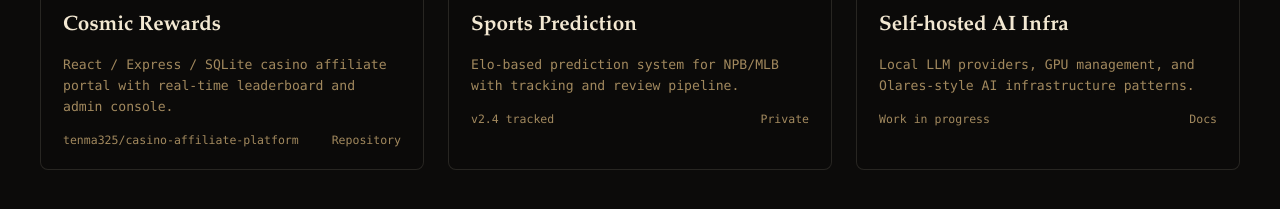
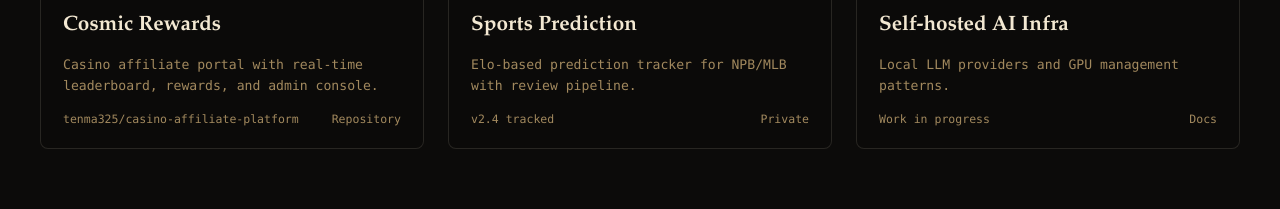
Before and after one commit to tenma325/portfolio, a plain HTML site: page index.html in a window 1280 px wide. Shown: the part 535-744 px from the top of the page. Drawn offline with Linux system fonts and the light colour scheme.

Commit message:
docs: shorten portfolio card descriptions

```diff
--- a/index.html
+++ b/index.html
@@ -155,7 +155,7 @@
         <a class="portfolio-card" href="https://github.com/tenma325/casino-affiliate-platform">
           <img class="portfolio-thumb" src="https://github.com/tenma325.png" alt="Cosmic Rewards thumbnail" />
           <h2 class="portfolio-title">Cosmic Rewards</h2>
-          <p class="portfolio-desc">React / Express / SQLite casino affiliate portal with real-time leaderboard and admin console.</p>
+          <p class="portfolio-desc">Casino affiliate portal with real-time leaderboard, rewards, and admin console.</p>
           <div class="meta-row">
             <span>tenma325/casino-affiliate-platform</span>
             <span>Repository</span>
@@ -165,7 +165,7 @@
         <a class="portfolio-card" href="#">
           <img class="portfolio-thumb" src="https://github.com/tenma325.png" alt="Sports Prediction thumbnail" />
           <h2 class="portfolio-title">Sports Prediction</h2>
-          <p class="portfolio-desc">Elo-based prediction system for NPB/MLB with tracking and review pipeline.</p>
+          <p class="portfolio-desc">Elo-based prediction tracker for NPB/MLB with review pipeline.</p>
           <div class="meta-row">
             <span>v2.4 tracked</span>
             <span>Private</span>
@@ -175,7 +175,7 @@
         <a class="portfolio-card" href="#">
           <img class="portfolio-thumb" src="https://github.com/tenma325.png" alt="Infrastructure thumbnail" />
           <h2 class="portfolio-title">Self-hosted AI Infra</h2>
-          <p class="portfolio-desc">Local LLM providers, GPU management, and Olares-style AI infrastructure patterns.</p>
+          <p class="portfolio-desc">Local LLM providers and GPU management patterns.</p>
           <div class="meta-row">
             <span>Work in progress</span>
             <span>Docs</span>
```
